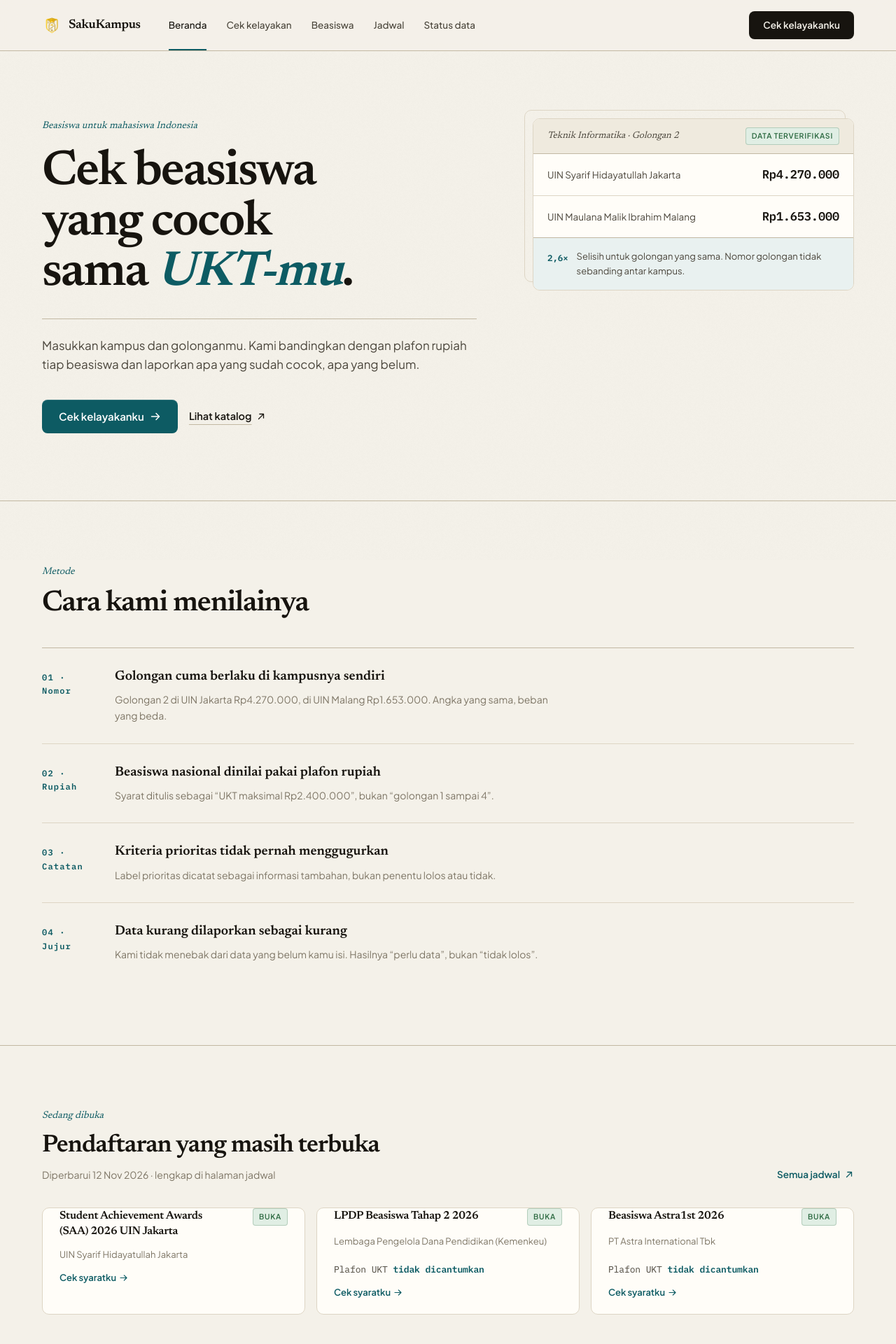
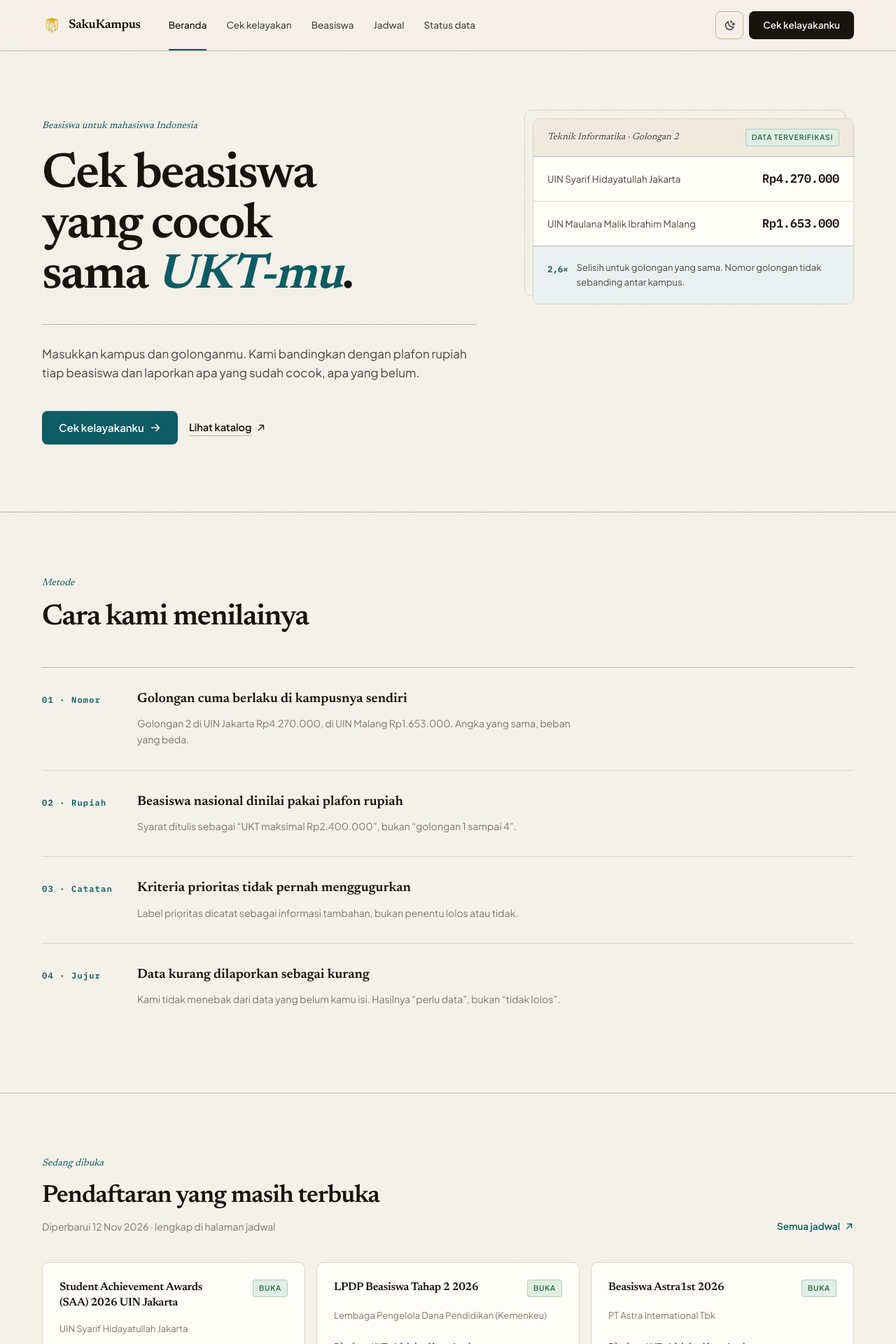
Before and after one commit to Sakamuraa/sakukampus, a Next.js app: page / in a window 1280 px wide. Shown: the top 1920 px of the page at 70% size. Built offline with nearby package versions, Linux system fonts and the light colour scheme.

Commit message:
feat(theme): toggle gelap/terang + rapikan jarak kartu dan section

```diff
--- a/app/beasiswa/page.tsx
+++ b/app/beasiswa/page.tsx
@@ -117,8 +117,8 @@ export default async function BeasiswaPage({
         <div className="wrap">
           {list.length === 0 ? (
             <Reveal>
-              <Card className="mx-auto max-w-[460px] text-center">
-                <CardContent className="py-12">
+              <Card className="mx-auto max-w-[460px] py-10 text-center">
+                <CardContent>
                   <p className="font-display text-[16px] font-semibold text-ink">Tidak ada hasil</p>
                   <p className="mt-1.5 text-[13.5px] text-ink-faint">
                     Coba ubah filter di atas.
--- a/app/cek/CekClient.tsx
+++ b/app/cek/CekClient.tsx
@@ -353,7 +353,7 @@ export default function CekClient() {
                     kampus.ukt_model === 'ptkin_kma' && 'border-accent/35 bg-accent-soft/45',
                   )}
                 >
-                  <CardContent className="flex flex-wrap items-start justify-between gap-3 py-5">
+                  <CardContent className="flex flex-wrap items-start justify-between gap-3">
                     <div className="min-w-0">
                       <p className="font-display text-[16.5px] font-semibold text-ink">{kampus.nama}</p>
                       <p className="mt-1 text-[12.5px] text-ink-faint">
--- a/app/data/page.tsx
+++ b/app/data/page.tsx
@@ -169,7 +169,7 @@ export default function DataPage() {
         <div className="wrap">
           <Reveal>
             <p className="eyebrow">Batasan</p>
-            <h2 className="mt-3 font-display text-[clamp(1.4rem,2.6vw,1.9rem)] font-semibold tracking-[-0.022em] text-ink">
+            <h2 className="mt-4 font-display text-[clamp(1.4rem,2.6vw,1.9rem)] font-semibold tracking-[-0.022em] text-ink">
               Keterbatasan metode
             </h2>
           </Reveal>
--- a/app/jadwal/page.tsx
+++ b/app/jadwal/page.tsx
@@ -69,8 +69,8 @@ export default function JadwalPage() {
 
           {mendatang.length === 0 ? (
             <Reveal delay={0.05}>
-              <Card className="mt-6">
-                <CardContent className="py-12 text-center">
+              <Card className="mt-6 py-10">
+                <CardContent className="text-center">
                   <p className="font-display text-[16px] font-semibold text-ink">
                     Belum ada tenggat yang akan datang
                   </p>
@@ -96,7 +96,7 @@ export default function JadwalPage() {
                     interactive
                     className={mendesak ? 'border-warn/45 bg-warn-soft/45' : undefined}
                   >
-                    <CardContent className="flex items-start gap-5 py-5">
+                    <CardContent className="flex items-start gap-5">
                       <div className="min-w-0 flex-1">
                         <div className="flex flex-wrap items-center gap-2">
                           <h3 className="font-display text-[16px] font-semibold text-ink">{r.nama}</h3>
--- a/app/page.tsx
+++ b/app/page.tsx
@@ -69,21 +69,21 @@ export default function Home() {
             </Reveal>
 
             <Reveal delay={0.06}>
-              <h1 className="mt-5 max-w-[13ch] font-display text-[clamp(2.5rem,6.5vw,4.4rem)] leading-[1.02] font-semibold tracking-[-0.03em] text-ink">
+              <h1 className="mt-6 max-w-[13ch] font-display text-[clamp(2.5rem,6.5vw,4.4rem)] leading-[1.02] font-semibold tracking-[-0.03em] text-ink">
                 Cek beasiswa yang cocok sama <span className="italic text-accent">UKT-mu</span>.
               </h1>
             </Reveal>
 
             <Reveal delay={0.12}>
-              <div className="mt-7 h-px w-full bg-line-strong" />
-              <p className="mt-6 max-w-[50ch] text-[17px] leading-relaxed text-ink-dim">
+              <div className="mt-8 h-px w-full bg-line-strong" />
+              <p className="mt-7 max-w-[50ch] text-[17px] leading-relaxed text-ink-dim">
                 Masukkan kampus dan golonganmu. Kami bandingkan dengan plafon rupiah tiap
                 beasiswa dan laporkan apa yang sudah cocok, apa yang belum.
               </p>
             </Reveal>
 
             <Reveal delay={0.18}>
-              <div className="mt-9 flex flex-wrap items-center gap-4">
+              <div className="mt-10 flex flex-wrap items-center gap-4">
                 <Link href="/cek">
                   <Button size="lg">
                     Cek kelayakanku
@@ -107,7 +107,7 @@ export default function Home() {
               <figure className="relative">
                 <div aria-hidden className="absolute -left-3 -top-3 h-full w-full rounded-card border border-line" />
                 <Card className="relative overflow-hidden">
-                  <figcaption className="flex items-center justify-between gap-4 border-b border-line-strong bg-surface-2 px-5 py-3">
+                  <figcaption className="flex items-center justify-between gap-4 border-b border-line-strong bg-surface-2 px-5 py-3.5">
                     <span className="font-display text-[13.5px] italic text-ink-dim">
                       Teknik Informatika · Golongan 2
                     </span>
@@ -119,14 +119,14 @@ export default function Home() {
                       { n: 'UIN Syarif Hidayatullah Jakarta', v: a.gol[1] },
                       { n: 'UIN Maulana Malik Ibrahim Malang', v: b.gol[1] },
                     ].map((r) => (
-                      <div key={r.n} className="flex items-baseline justify-between gap-4 px-5 py-4">
-                        <span className="text-[13.5px] text-ink-dim">{r.n}</span>
+                      <div key={r.n} className="flex items-baseline justify-between gap-4 px-5 py-[18px]">
+                        <span className="text-[13.5px] leading-relaxed text-ink-dim">{r.n}</span>
                         <span className="num text-[17px] font-semibold text-ink">{rp(r.v)}</span>
                       </div>
                     ))}
                   </div>
 
-                  <div className="flex items-start gap-3 border-t border-line-strong bg-accent-soft/60 px-5 py-4">
+                  <div className="flex items-start gap-3 border-t border-line-strong bg-accent-soft/60 px-5 py-5">
                     <span className="num mt-0.5 text-[12.5px] font-bold text-accent">2,6×</span>
                     <p className="text-[13px] leading-relaxed text-ink-dim">
                       Selisih untuk golongan yang sama. Nomor golongan tidak sebanding antar
@@ -146,26 +146,26 @@ export default function Home() {
         <div className="wrap">
           <Reveal>
             <p className="eyebrow">Metode</p>
-            <h2 className="mt-3 max-w-[22ch] font-display text-[clamp(1.8rem,3.6vw,2.6rem)] leading-[1.08] font-semibold tracking-[-0.028em] text-ink">
+            <h2 className="mt-4 max-w-[22ch] font-display text-[clamp(1.8rem,3.6vw,2.6rem)] leading-[1.08] font-semibold tracking-[-0.028em] text-ink">
               Cara kami menilainya
             </h2>
           </Reveal>
 
-          <div className="mt-10 border-t border-line-strong">
+          <div className="mt-12 border-t border-line-strong">
             <Stagger className="divide-y divide-line">
               {RULES.map((r, i) => (
                 <div
                   key={r.k}
-                  className="group grid gap-3 py-7 sm:grid-cols-[64px_1fr] sm:gap-10"
+                  className="group grid gap-3 py-8 sm:grid-cols-[96px_1fr] sm:gap-10"
                 >
-                  <span className="num pt-1 text-[12px] font-semibold tracking-[0.1em] text-accent">
+                  <span className="num pt-1 text-[12px] font-semibold tracking-[0.1em] whitespace-nowrap text-accent">
                     {String(i + 1).padStart(2, '0')} · {r.k}
                   </span>
                   <div>
                     <p className="font-display text-[19px] leading-snug font-semibold text-ink">
                       {r.t}
                     </p>
-                    <p className="mt-2 max-w-[62ch] text-[14px] leading-relaxed text-ink-faint">
+                    <p className="mt-2.5 max-w-[62ch] text-[14px] leading-relaxed text-ink-faint">
                       {r.d}
                     </p>
                   </div>
@@ -184,11 +184,11 @@ export default function Home() {
             <Reveal className="flex flex-wrap items-end justify-between gap-4">
               <div>
                 <p className="eyebrow">Sedang dibuka</p>
-                <h2 className="mt-3 font-display text-[clamp(1.6rem,3vw,2.2rem)] leading-[1.1] font-semibold tracking-[-0.025em] text-ink">
+                <h2 className="mt-4 font-display text-[clamp(1.6rem,3vw,2.2rem)] leading-[1.1] font-semibold tracking-[-0.025em] text-ink">
                   Pendaftaran yang masih terbuka
                 </h2>
-                <p className="mt-2.5 text-[14px] text-ink-faint">
-                  Diperbarui {tanggal(now)} · lengkap di halaman jadwal
+                <p className="mt-3 text-[14px] text-ink-faint">
+                  Diperbarui{' '}{tanggal(now)} · lengkap di halaman jadwal
                 </p>
               </div>
               <Link
@@ -200,7 +200,7 @@ export default function Home() {
               </Link>
             </Reveal>
 
-            <div className="mt-9 -mx-5 flex snap-x gap-4 overflow-x-auto px-5 pb-2 [scrollbar-width:thin] lg:mx-0 lg:overflow-visible lg:px-0">
+            <div className="mt-10 -mx-5 flex snap-x gap-4 overflow-x-auto px-5 pb-2 [scrollbar-width:thin] lg:mx-0 lg:overflow-visible lg:px-0">
               {buka.map(({ s }, i) => (
                 <Reveal
                   key={s.slug}
@@ -208,14 +208,14 @@ export default function Home() {
                   className="w-[300px] shrink-0 snap-start lg:w-auto lg:flex-1"
                 >
                   <Card interactive className="flex h-full flex-col">
-                    <CardContent className="flex h-full flex-col gap-3">
+                    <CardContent className="flex h-full flex-col gap-4">
                       <div className="flex items-start justify-between gap-3">
                         <h3 className="font-display text-[16px] leading-snug font-semibold text-ink">
                           {s.name}
                         </h3>
                         <Badge variant="ok">Buka</Badge>
                       </div>
-                      <p className="text-[13px] text-ink-faint">{s.provider}</p>
+                      <p className="text-[13px] leading-relaxed text-ink-faint">{s.provider}</p>
 
                       {s.ukt_max_idr !== undefined && (
                         <p className="num mt-auto pt-2 text-[13px] text-ink-dim">
@@ -251,25 +251,25 @@ export default function Home() {
         <div className="wrap">
           <Reveal>
             <p className="eyebrow">Cakupan data</p>
-            <h2 className="mt-3 max-w-[24ch] font-display text-[clamp(1.6rem,3vw,2.2rem)] leading-[1.1] font-semibold tracking-[-0.025em] text-ink">
+            <h2 className="mt-4 max-w-[24ch] font-display text-[clamp(1.6rem,3vw,2.2rem)] leading-[1.1] font-semibold tracking-[-0.025em] text-ink">
               Data apa saja yang kami pegang
             </h2>
           </Reveal>
 
-          <Stagger className="mt-10 grid grid-cols-2 gap-x-8 gap-y-10 lg:grid-cols-4" gap={0.06}>
+          <Stagger className="mt-12 grid grid-cols-2 gap-x-8 gap-y-10 lg:grid-cols-4" gap={0.06}>
             {stats.map((s) => (
               <div key={s.k} className="border-t border-line-strong pt-4">
                 <p className="num text-[clamp(1.9rem,4.4vw,2.7rem)] leading-none font-semibold text-ink">
                   {s.v}
                 </p>
-                <p className="mt-3 text-[13.5px] leading-snug text-ink-dim">{s.k}</p>
-                <p className="mt-1 text-[12px] text-ink-faint">{s.s}</p>
+                <p className="mt-3.5 text-[13.5px] leading-snug text-ink-dim">{s.k}</p>
+                <p className="mt-1.5 text-[12px] text-ink-faint">{s.s}</p>
               </div>
             ))}
           </Stagger>
 
           <Reveal delay={0.1}>
-            <p className="mt-10 max-w-[70ch] text-[13.5px] leading-relaxed text-ink-faint">
+            <p className="mt-12 max-w-[70ch] text-[13.5px] leading-relaxed text-ink-faint">
               UKT terverifikasi penuh untuk {denganUkt} kampus PTKIN. {institutions.length - denganUkt}{' '}
               kampus lain tetap bisa dipakai dengan nominal yang kamu isi sendiri, ditandai belum
               diverifikasi.
@@ -292,7 +292,7 @@ export default function Home() {
                   <h2 className="max-w-[26ch] font-display text-[clamp(1.5rem,2.8vw,2rem)] leading-[1.15] font-semibold tracking-[-0.022em] text-ink">
                     Kampusmu belum ada di tabel UKT?
                   </h2>
-                  <p className="mt-3 max-w-[54ch] text-[14.5px] leading-relaxed text-ink-dim">
+                  <p className="mt-4 max-w-[54ch] text-[14.5px] leading-relaxed text-ink-dim">
                     Isi nominal yang kamu bayar sendiri. Perhitungannya tetap jalan, hasilnya
                     ditandai belum diverifikasi.
                   </p>
--- a/components/nav.tsx
+++ b/components/nav.tsx
@@ -8,6 +8,7 @@ import { GraduationCap } from '@phosphor-icons/react/dist/csr/GraduationCap';
 import { CalendarDots } from '@phosphor-icons/react/dist/csr/CalendarDots';
 import { Database } from '@phosphor-icons/react/dist/csr/Database';
 import Logo from '@/components/ui/logo';
+import { ThemeTab, ThemeToggle } from '@/components/theme-toggle';
 import { cn } from '@/lib/utils';
 
 const ITEMS = [
@@ -57,12 +58,16 @@ export function TopNav() {
           })}
         </nav>
 
+        <div className="flex shrink-0 items-center gap-2">
+          <ThemeToggle />
+
           <Link
             href="/cek"
             className="press inline-flex h-10 shrink-0 items-center justify-center rounded-ctl bg-ink px-5 text-[13.5px] font-semibold whitespace-nowrap text-bg hover:bg-accent hover:text-accent-ink"
           >
             Cek kelayakanku
           </Link>
+        </div>
       </div>
     </header>
   );
@@ -77,7 +82,7 @@ export function TabBar() {
       className="fixed inset-x-0 bottom-0 z-50 border-t border-line-strong bg-bg/95 backdrop-blur-md lg:hidden"
       style={{ paddingBottom: 'env(safe-area-inset-bottom, 0)' }}
     >
-      <div className="grid grid-cols-5">
+      <div className="grid grid-cols-6">
         {ITEMS.map(({ href, short, Icon }) => {
           const active = isActive(pathname, href);
           return (
@@ -95,6 +100,7 @@ export function TabBar() {
             </Link>
           );
         })}
+        <ThemeTab />
       </div>
     </nav>
   );
--- /dev/null
+++ b/components/theme-toggle.tsx
@@ -0,0 +1,87 @@
+'use client';
+
+import { useCallback, useEffect, useState } from 'react';
+import { MoonStars } from '@phosphor-icons/react/dist/csr/MoonStars';
+import { Sun } from '@phosphor-icons/react/dist/csr/Sun';
+import { cn } from '@/lib/utils';
+
+export const THEME_KEY = 'sk-theme';
+export type Theme = 'light' | 'dark';
+
+/** Runs before paint, inlined in <body>, so the first frame already has the right palette. */
+export const THEME_INIT_SCRIPT = `(function(){try{var k='${THEME_KEY}';var s=localStorage.getItem(k);var d=s?s==='dark':window.matchMedia('(prefers-color-scheme: dark)').matches;document.documentElement.dataset.theme=d?'dark':'light';}catch(e){}})();`;
+
+function apply(theme: Theme) {
+  document.documentElement.dataset.theme = theme;
+  try {
+    localStorage.setItem(THEME_KEY, theme);
+  } catch {
+    /* Private mode with storage disabled: the toggle still works for this tab. */
+  }
+}
+
+/**
+ * Theme state is read from the DOM, never from a server prop, so the
+ * markup the server sends and the markup the client hydrates agree.
+ * `mounted` only guards the icon swap.
+ */
+export function useTheme() {
+  const [theme, setTheme] = useState<Theme>('light');
+  const [mounted, setMounted] = useState(false);
+
+  useEffect(() => {
+    setTheme(document.documentElement.dataset.theme === 'dark' ? 'dark' : 'light');
+    setMounted(true);
+  }, []);
+
+  const toggle = useCallback(() => {
+    setTheme((current) => {
+      const next: Theme = current === 'dark' ? 'light' : 'dark';
+      apply(next);
+      return next;
+    });
+  }, []);
+
+  return { theme, mounted, toggle };
+}
+
+export function ThemeToggle({ className }: { className?: string }) {
+  const { theme, mounted, toggle } = useTheme();
+  const dark = mounted && theme === 'dark';
+
+  return (
+    <button
+      type="button"
+      onClick={toggle}
+      aria-label={dark ? 'Ganti ke mode terang' : 'Ganti ke mode gelap'}
+      aria-pressed={dark}
+      title={dark ? 'Mode terang' : 'Mode gelap'}
+      className={cn(
+        'press inline-flex h-10 w-10 shrink-0 items-center justify-center rounded-ctl',
+        'border border-line-strong text-ink-dim hover:border-ink hover:bg-surface-2 hover:text-ink',
+        className,
+      )}
+    >
+      {dark ? <Sun size={17} weight="bold" aria-hidden="true" /> : <MoonStars size={17} weight="bold" aria-hidden="true" />}
+    </button>
+  );
+}
+
+/** Bottom tab bar cell — same shape as a nav item so the row stays even. */
+export function ThemeTab() {
+  const { theme, mounted, toggle } = useTheme();
+  const dark = mounted && theme === 'dark';
+
+  return (
+    <button
+      type="button"
+      onClick={toggle}
+      aria-label={dark ? 'Ganti ke mode terang' : 'Ganti ke mode gelap'}
+      aria-pressed={dark}
+      className="press flex h-14 flex-col items-center justify-center gap-1 text-[10px] font-medium text-ink-faint"
+    >
+      {dark ? <Sun size={19} weight="bold" aria-hidden="true" /> : <MoonStars size={19} weight="regular" aria-hidden="true" />}
+      Tema
+    </button>
+  );
+}
--- a/components/ui/button.tsx
+++ b/components/ui/button.tsx
@@ -6,7 +6,7 @@ type Size = 'sm' | 'md' | 'lg';
 const VARIANTS: Record<Variant, string> = {
   /* One accent, locked across the whole product: teal on paper. */
   primary:
-    'bg-accent text-accent-ink hover:bg-[#0a4a51] shadow-[0_1px_0_rgba(255,255,255,0.14)_inset]',
+    'bg-accent text-accent-ink hover:bg-accent-strong shadow-[0_1px_0_rgba(255,255,255,0.14)_inset]',
   secondary:
     'bg-surface text-ink border border-line-strong hover:border-ink hover:bg-surface-2',
   ghost: 'text-ink-dim hover:text-ink hover:bg-surface-2',
--- a/components/ui/card.tsx
+++ b/components/ui/card.tsx
@@ -20,14 +20,14 @@ export function Card({
 }
 
 export function CardHeader({ className, ...props }: React.HTMLAttributes<HTMLDivElement>) {
-  return <div className={cn('px-5 pt-5 pb-3 sm:px-6', className)} {...props} />;
+  return <div className={cn('px-5 pt-5 pb-1 sm:px-6 sm:pt-6', className)} {...props} />;
 }
 
 export function CardTitle({ className, ...props }: React.HTMLAttributes<HTMLHeadingElement>) {
   return (
     <h3
       className={cn(
-        'font-display text-[16px] font-semibold tracking-[-0.015em] text-ink',
+        'font-display text-[16px] leading-snug font-semibold tracking-[-0.015em] text-ink',
         className,
       )}
       {...props}
@@ -39,9 +39,9 @@ export function CardDescription({
   className,
   ...props
 }: React.HTMLAttributes<HTMLParagraphElement>) {
-  return <p className={cn('mt-1 text-[13px] text-ink-faint', className)} {...props} />;
+  return <p className={cn('mt-2 text-[13px] leading-relaxed text-ink-faint', className)} {...props} />;
 }
 
 export function CardContent({ className, ...props }: React.HTMLAttributes<HTMLDivElement>) {
-  return <div className={cn('px-5 pb-5 sm:px-6', className)} {...props} />;
+  return <div className={cn('px-5 pt-5 pb-5 sm:px-6 sm:pt-6 sm:pb-6', className)} {...props} />;
 }
```
Also changed, not shown: app/globals.css (+40 -0 lines), app/layout.tsx (+10 -2 lines). Lines whose indentation alone changed are shown as unchanged.
